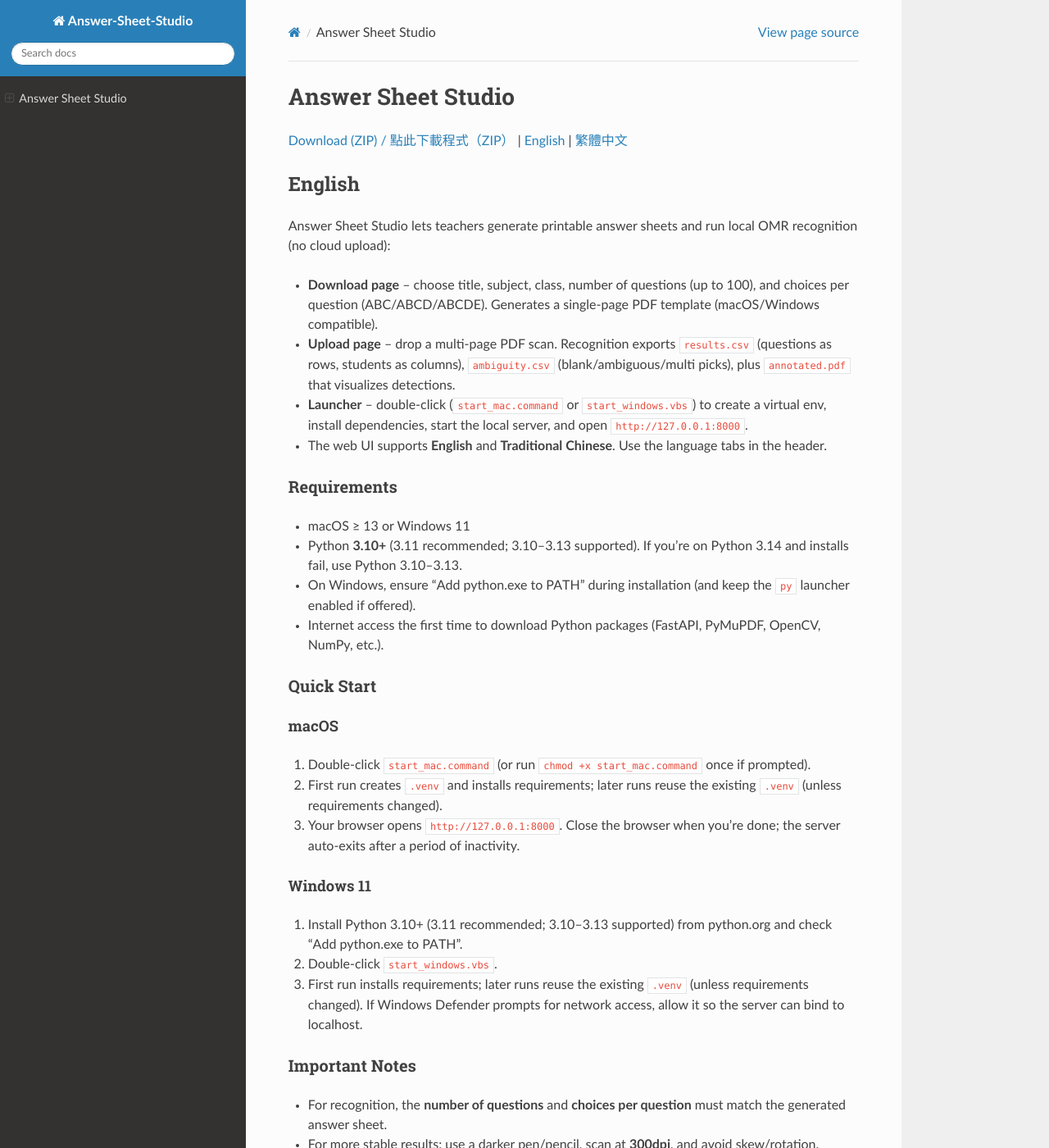
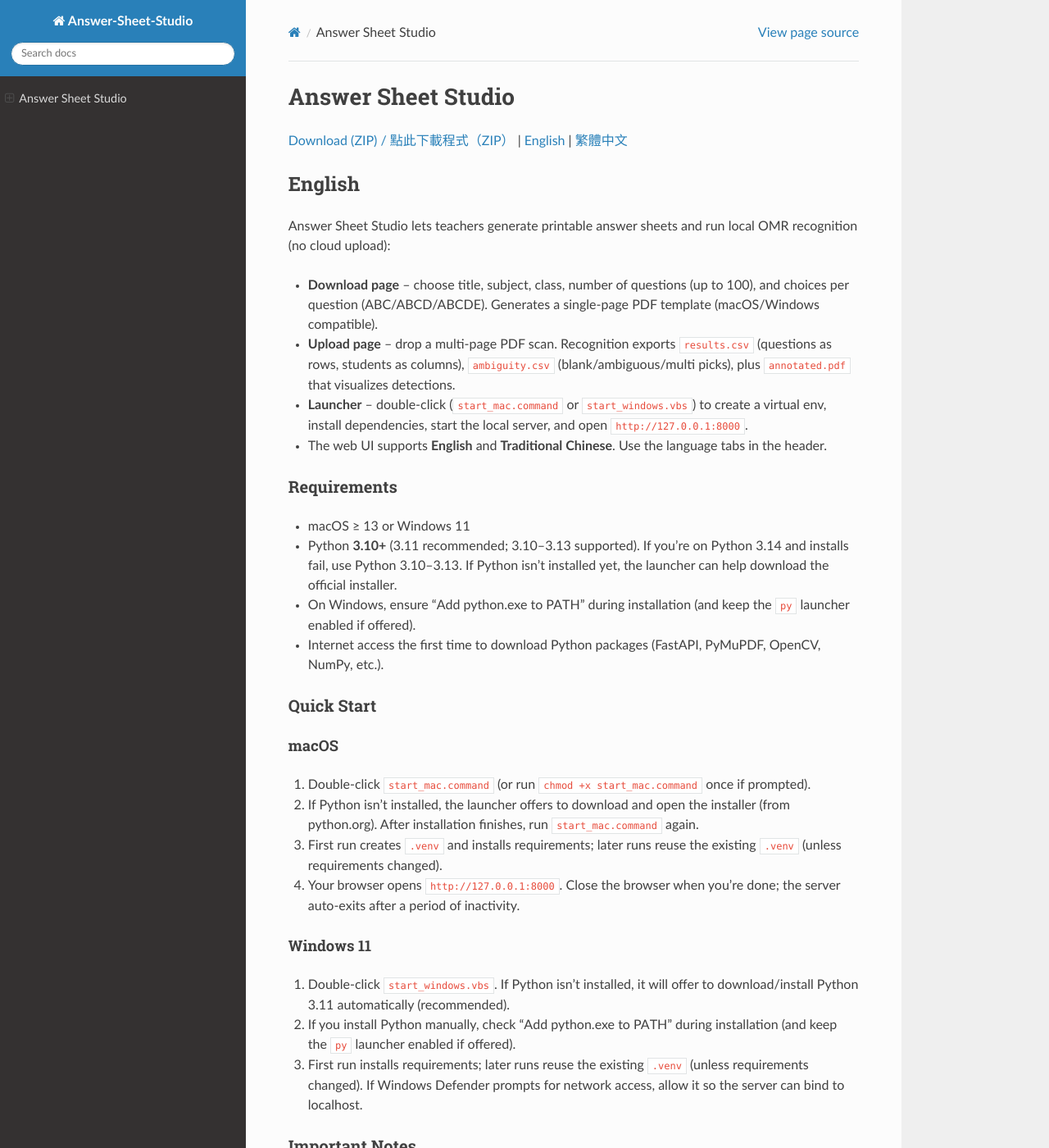
Before and after one commit to Abieskawa/answer-sheet-studio, a Sphinx documentation site: the page built from source/index.rst, in a window 1280 px wide and 1400 px high. Shown: the whole window at 82% size. Built offline with Sphinx 7.4.7 and the Read the Docs theme 3.1.0, drawn with Linux system fonts in a browser that asks for light colours; some of the changed text lies outside the part shown.

Commit message:
Allow automatic python installation.

```diff
--- a/source/index.rst
+++ b/source/index.rst
@@ -19,7 +19,7 @@ Requirements
 ~~~~~~~~~~~~
 
 - macOS ≥ 13 or Windows 11
-- Python **3.10+** (3.11 recommended; 3.10–3.13 supported). If you’re on Python 3.14 and installs fail, use Python 3.10–3.13.
+- Python **3.10+** (3.11 recommended; 3.10–3.13 supported). If you’re on Python 3.14 and installs fail, use Python 3.10–3.13. If Python isn’t installed yet, the launcher can help download the official installer.
 - On Windows, ensure “Add python.exe to PATH” during installation (and keep the ``py`` launcher enabled if offered).
 - Internet access the first time to download Python packages (FastAPI, PyMuPDF, OpenCV, NumPy, etc.).
 
@@ -30,14 +30,15 @@ macOS
 ^^^^^
 
 #. Double-click ``start_mac.command`` (or run ``chmod +x start_mac.command`` once if prompted).
+#. If Python isn’t installed, the launcher offers to download and open the installer (from python.org). After installation finishes, run ``start_mac.command`` again.
 #. First run creates ``.venv`` and installs requirements; later runs reuse the existing ``.venv`` (unless requirements changed).
 #. Your browser opens ``http://127.0.0.1:8000``. Close the browser when you’re done; the server auto-exits after a period of inactivity.
 
 Windows 11
 ^^^^^^^^^^
 
-#. Install Python 3.10+ (3.11 recommended; 3.10–3.13 supported) from python.org and check “Add python.exe to PATH”.
-#. Double-click ``start_windows.vbs``.
+#. Double-click ``start_windows.vbs``. If Python isn’t installed, it will offer to download/install Python 3.11 automatically (recommended).
+#. If you install Python manually, check “Add python.exe to PATH” during installation (and keep the ``py`` launcher enabled if offered).
 #. First run installs requirements; later runs reuse the existing ``.venv`` (unless requirements changed). If Windows Defender prompts for network access, allow it so the server can bind to localhost.
 
 Important Notes
@@ -89,7 +90,7 @@ Answer Sheet Studio 讓老師可以產生可列印的答案卡，並在本機進
 ~~~~~~~~
 
 - macOS 13+ 或 Windows 11
-- Python 3.10+（建議 3.11；支援 3.10–3.13）
+- Python 3.10+（建議 3.11；支援 3.10–3.13）。若尚未安裝 Python，啟動器可協助下載官方安裝程式。
 - Windows 安裝 Python 時請勾選「Add python.exe to PATH」（並保留 ``py`` launcher）
 - 第一次安裝需要網路下載 Python 套件（FastAPI、PyMuPDF、OpenCV、NumPy 等）
 
@@ -100,14 +101,15 @@ macOS
 ^^^^^
 
 #. 雙擊 ``start_mac.command`` （若提示權限，先執行一次 ``chmod +x start_mac.command``）。
+#. 若尚未安裝 Python，啟動器會提示下載並開啟安裝程式（python.org）。安裝完成後請再執行一次 ``start_mac.command``。
 #. 第一次會建立 ``.venv`` 並安裝依賴套件；之後會重用既有 ``.venv`` （除非 ``requirements.txt`` 有變更）。
 #. 瀏覽器會自動開啟 ``http://127.0.0.1:8000``。用完關閉瀏覽器即可；伺服器會在一段時間無操作後自動結束。
 
 Windows 11
 ^^^^^^^^^^
 
-#. 從 python.org 安裝 Python 3.10+（建議 3.11；支援 3.10–3.13），並勾選「Add python.exe to PATH」。
-#. 雙擊 ``start_windows.vbs``。
+#. 雙擊 ``start_windows.vbs``。若尚未安裝 Python，會提示自動下載/安裝 Python 3.11（建議）。
+#. 若你選擇手動安裝 Python，請勾選「Add python.exe to PATH」（並保留 ``py`` launcher）。
 #. 第一次會安裝依賴套件；之後會重用既有 ``.venv`` （除非 ``requirements.txt`` 有變更）。若 Windows Defender 詢問是否允許網路連線，請允許（只會綁定 localhost）。
 
 使用注意事項
```
Also changed, not shown: README.md (+4 -4 lines), README.zh-Hant.md (+4 -4 lines), 7 other files.
